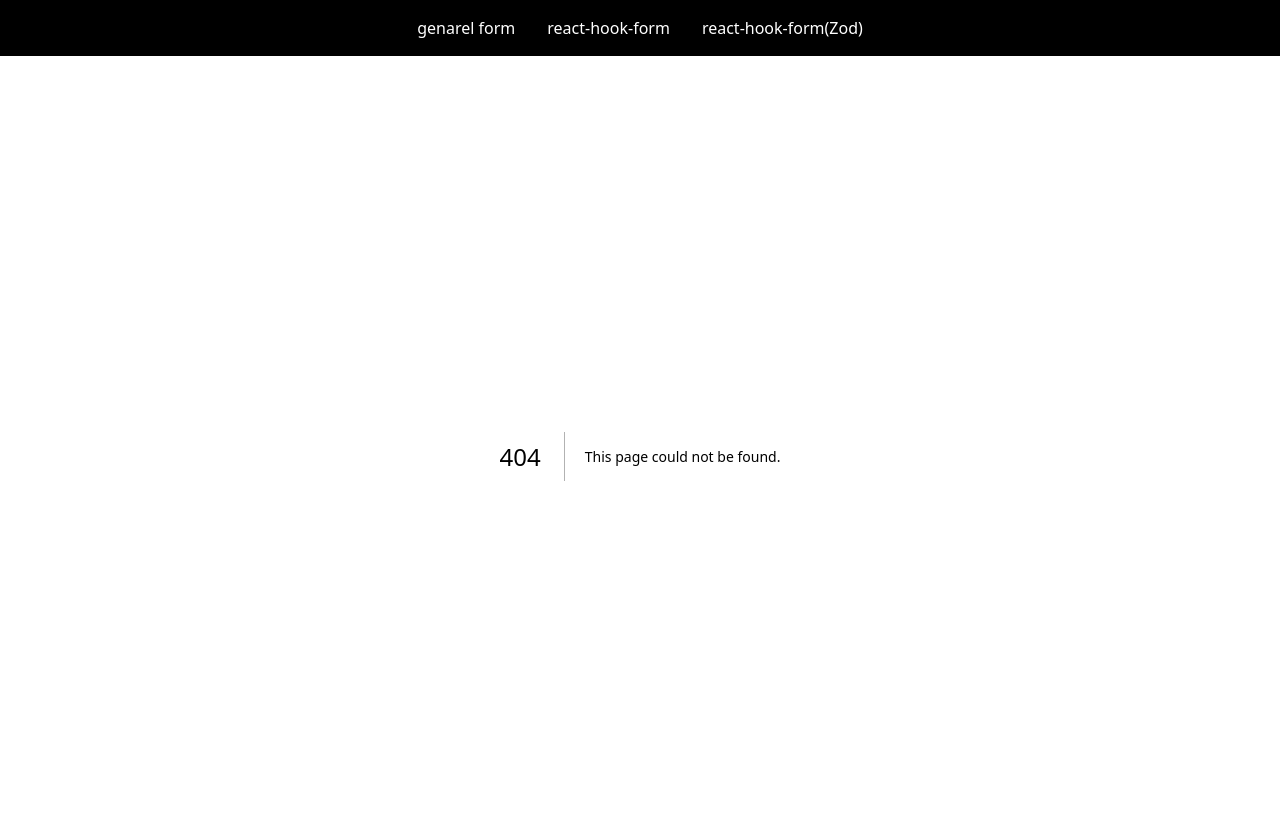
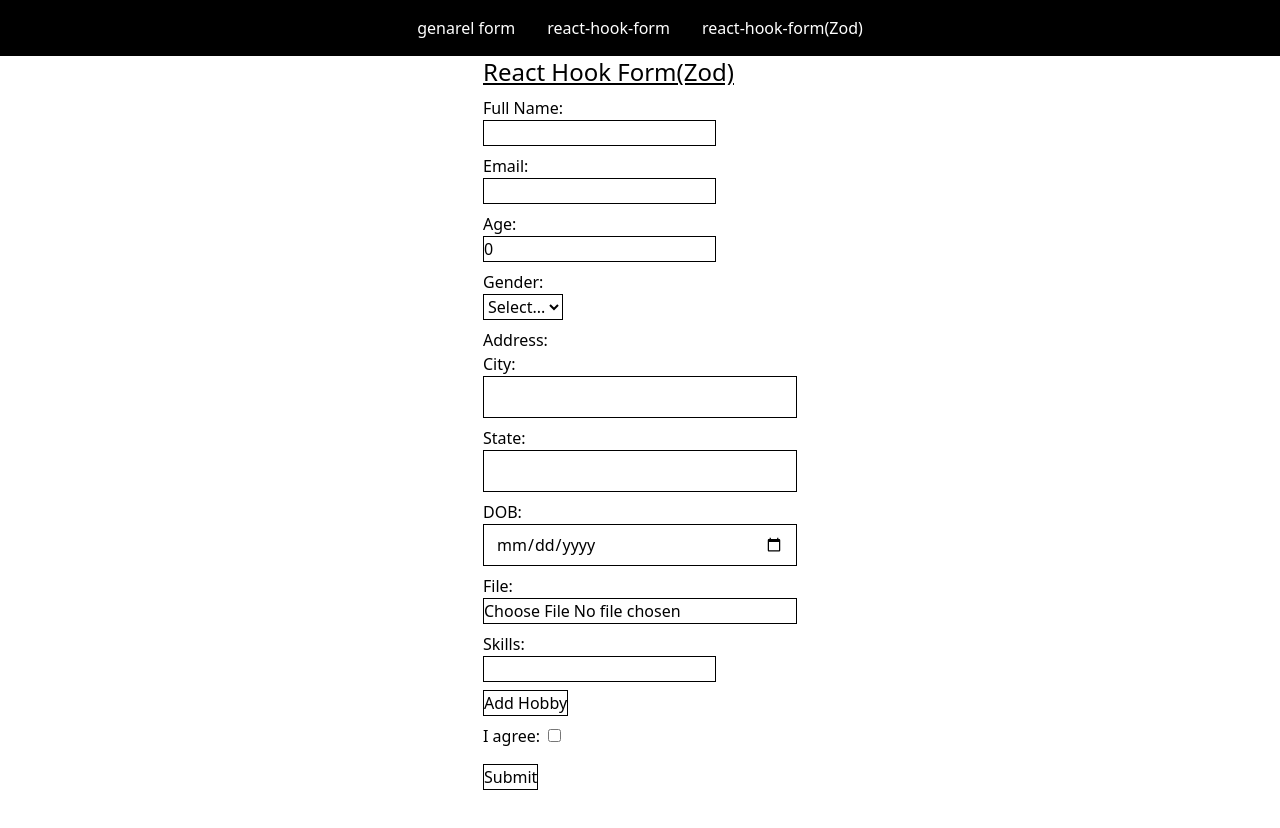
Before and after one commit to haqueaminul10/React-hook-form, a Next.js app: page /react-hook-form-zod in a window 1280 px wide. Before the commit this address had no page. Shown: the top 828 px of the page. After the commit the page ends 800 px from the top, so only its background shows below. Built offline with nearby package versions, Linux system fonts and the light colour scheme.

Commit message:
zod implementation done

```diff
--- a/package.json
+++ b/package.json
@@ -9,10 +9,12 @@
     "lint": "next lint"
   },
   "dependencies": {
+    "@hookform/resolvers": "^5.1.1",
     "next": "15.3.4",
     "react": "^19.0.0",
     "react-dom": "^19.0.0",
-    "react-hook-form": "^7.60.0"
+    "react-hook-form": "^7.60.0",
+    "zod": "^3.25.75"
   },
   "devDependencies": {
     "@eslint/eslintrc": "^3",
--- a/src/components/navbar/navbar,.tsx
+++ b/src/components/navbar/navbar,.tsx
@@ -13,7 +13,13 @@ const Navbar = () => {
         >
           react-hook-form
         </div>
-        <div className='cursor-pointer'>react-hook-form(Zod)</div>
+
+        <div
+          className='cursor-pointer'
+          onClick={() => router.push('/react-hook-form-zod')}
+        >
+          react-hook-form(Zod)
+        </div>
       </div>
     </>
   );
--- /dev/null
+++ b/src/pages/react-hook-form-zod/index.tsx
@@ -0,0 +1,251 @@
+import { fields } from '@hookform/resolvers/ajv/src/__tests__/__fixtures__/data.js';
+import { zodResolver } from '@hookform/resolvers/zod';
+import { SubmitHandler, useFieldArray, useForm } from 'react-hook-form';
+import { z } from 'zod';
+
+const formSchema = z.object({
+  fullName: z.string().min(1, 'First Name is required'),
+  email: z.string().email('Invalid email'),
+  age: z.number().min(1, 'age is required'),
+  gender: z.enum(['male', 'female', 'other'], {
+    message: 'gender is required',
+  }),
+  address: z.object({
+    city: z.string().min(1, 'City is required'),
+    state: z.string().min(1, 'State is required'),
+  }),
+  dob: z.date({ message: 'Date of Birth is required' }),
+  file: z.string().optional(),
+  skills: z.array(z.object({ name: z.string().min(1, 'Skill is required') })),
+  agree: z
+    .boolean()
+    .refine((val) => val === true, { message: 'You must agree to the terms' }),
+});
+
+type FormData = z.infer<typeof formSchema>;
+
+const ReactHookFormZod = () => {
+  const {
+    control,
+    register,
+    handleSubmit,
+    formState: { errors, isSubmitting },
+  } = useForm<FormData>({
+    defaultValues: {
+      fullName: '',
+      email: '',
+      age: 0,
+      gender: undefined,
+      address: { city: '', state: '' },
+      dob: undefined,
+      file: '',
+      skills: [{ name: '' }],
+      agree: false,
+    },
+    resolver: zodResolver(formSchema),
+  });
+
+  const { fields, append, remove } = useFieldArray({
+    control,
+    name: 'skills',
+  });
+
+  const onSubmit: SubmitHandler<any> = (data) => {
+    console.log(`📌 ~ ReactHookFormZod ~ data:`, data);
+  };
+  return (
+    <div className='flex justify-center'>
+      <div>
+        <h2 className='text-2xl underline'>React Hook Form(Zod)</h2>
+
+        <form onSubmit={handleSubmit(onSubmit)}>
+          <section className='mt-2'>
+            <div>
+              <label>Full Name:</label>
+            </div>
+            <div>
+              <input
+                type='text'
+                className='border border-black'
+                {...register('fullName')}
+              />
+              {errors.fullName && (
+                <p className='text-red-500'>{errors.fullName.message}</p>
+              )}
+            </div>
+          </section>
+
+          <section className='mt-2'>
+            <div>
+              <label>Email:</label>
+            </div>
+            <div>
+              <input
+                type='email'
+                className='border border-black'
+                {...register('email')}
+              />
+              {errors.email && (
+                <p className='text-red-500'>{errors.email.message}</p>
+              )}
+            </div>
+          </section>
+
+          <section className='mt-2'>
+            <div>
+              <label>Age:</label>
+            </div>
+            <div>
+              <input
+                type='number'
+                className='border border-black'
+                {...register('age', { valueAsNumber: true })}
+              />
+              {errors.age && (
+                <p className='text-red-500'>{errors.age.message}</p>
+              )}
+            </div>
+          </section>
+
+          <section className='mt-2'>
+            <div>
+              <label htmlFor='gender'>Gender:</label>
+            </div>
+            <div>
+              <select
+                id='gender'
+                className='border border-black'
+                {...register('gender')}
+              >
+                <option value=''>Select...</option>
+
+                <option value='male'>Male</option>
+                <option value='female'>Female</option>
+                <option value='others'>Others</option>
+              </select>
+              {errors.gender && (
+                <p className='text-red-500'>{errors.gender.message}</p>
+              )}
+            </div>
+          </section>
+
+          <section className='mt-2'>
+            <label>Address:</label>
+            <div className='space-y-2'>
+              <div>
+                <label htmlFor='address.city'>City:</label>
+                <input
+                  id='address.city'
+                  type='text'
+                  className='border border-black w-full py-2 px-3'
+                  {...register('address.city')}
+                />
+                {errors.address?.city && (
+                  <p className='text-red-500'>{errors.address.city.message}</p>
+                )}
+              </div>
+              <div>
+                <label htmlFor='address.state'>State:</label>
+                <input
+                  id='address.state'
+                  type='text'
+                  className='border border-black w-full py-2 px-3'
+                  {...register('address.state')}
+                />
+                {errors.address?.state && (
+                  <p className='text-red-500'>{errors.address.state.message}</p>
+                )}
+              </div>
+            </div>
+          </section>
+
+          <section className='mt-2'>
+            <label htmlFor='dob'>DOB:</label>
+            <input
+              id='dob'
+              type='date'
+              className='border border-black w-full py-2 px-3'
+              {...register('dob', {
+                setValueAs: (value) => (value ? new Date(value) : undefined),
+              })}
+            />
+            {errors.dob && <p className='text-red-500'>{errors.dob.message}</p>}
+          </section>
+
+          <section className='mt-2'>
+            <div>
+              <label>File:</label>
+            </div>
+            <div>
+              <input
+                type='file'
+                className='border border-black'
+                {...register('file')}
+              />
+              {errors.file && (
+                <p className='text-red-500 text-sm'>{errors.file.message}</p>
+              )}
+            </div>
+          </section>
+
+          <section className='mt-2'>
+            <div>
+              <label htmlFor='skill'>Skills:</label>
+
+              {fields.map((item, index) => (
+                <div key={item.id} className='flex items-center'>
+                  <input
+                    type='text'
+                    className='border border-black'
+                    {...register(`skills.${index}.name`)}
+                  />
+
+                  {errors.skills?.[index]?.name && (
+                    <p style={{ color: 'orangered' }}>
+                      {errors.skills[index].name.message}
+                    </p>
+                  )}
+
+                  {fields.length > 1 && (
+                    <button
+                      type='button'
+                      className='ml-2 border border-black'
+                      onClick={() => remove(index)}
+                    >
+                      Remove Skill
+                    </button>
+                  )}
+                </div>
+              ))}
+              <button
+                type='button'
+                className='border border-black mt-2'
+                onClick={() => append({ name: '' })}
+              >
+                Add Hobby
+              </button>
+            </div>
+          </section>
+
+          <section className='mt-2'>
+            <label className='mr-2'>I agree:</label>
+            <input type='checkbox' id='agree' {...register('agree')} />
+            {errors.agree && (
+              <p className='text-red-500 text-sm'>{errors.agree.message}</p>
+            )}
+          </section>
+
+          <button
+            type='submit'
+            className='border border-black mt-4'
+            disabled={isSubmitting}
+          >
+            {isSubmitting ? 'Submitting...' : 'Submit'}
+          </button>
+        </form>
+      </div>
+    </div>
+  );
+};
+
+export default ReactHookFormZod;
```
Also changed, not shown: 1 other file (tests, documents, lock files or other folders).
